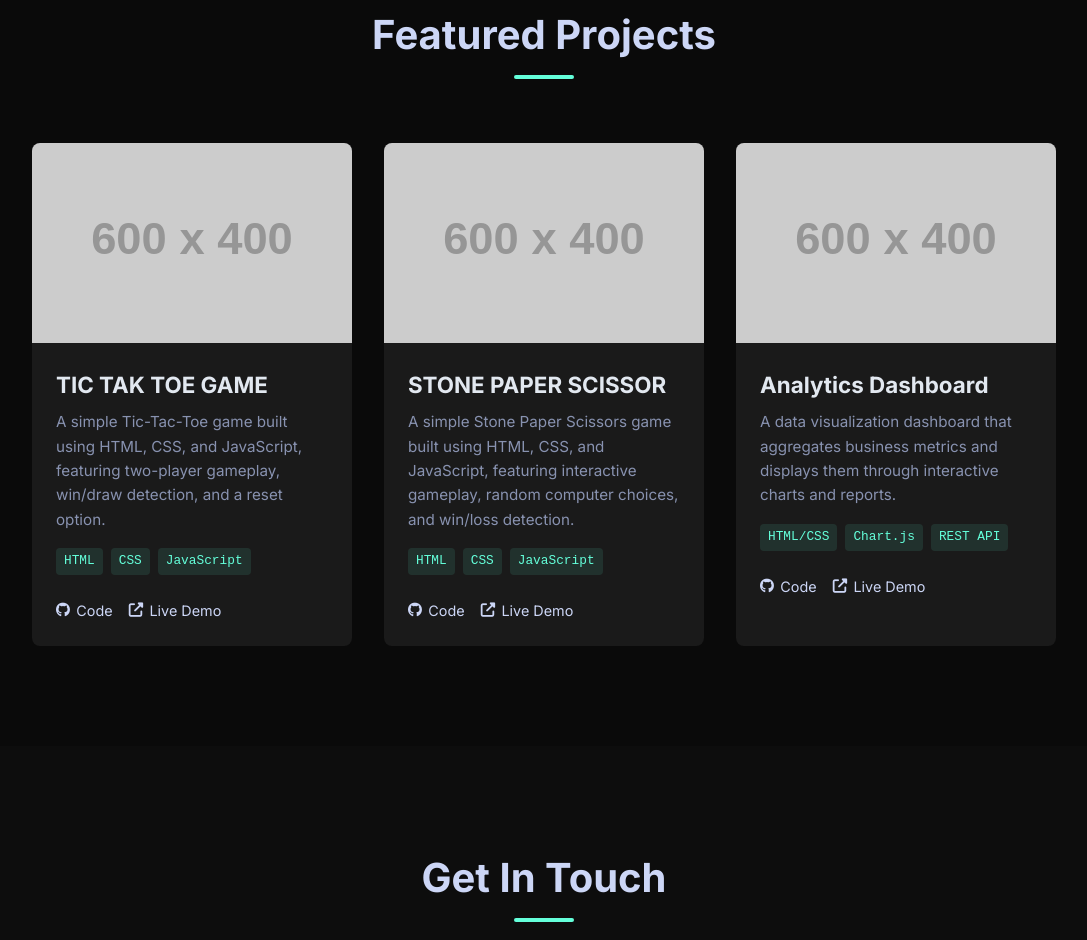
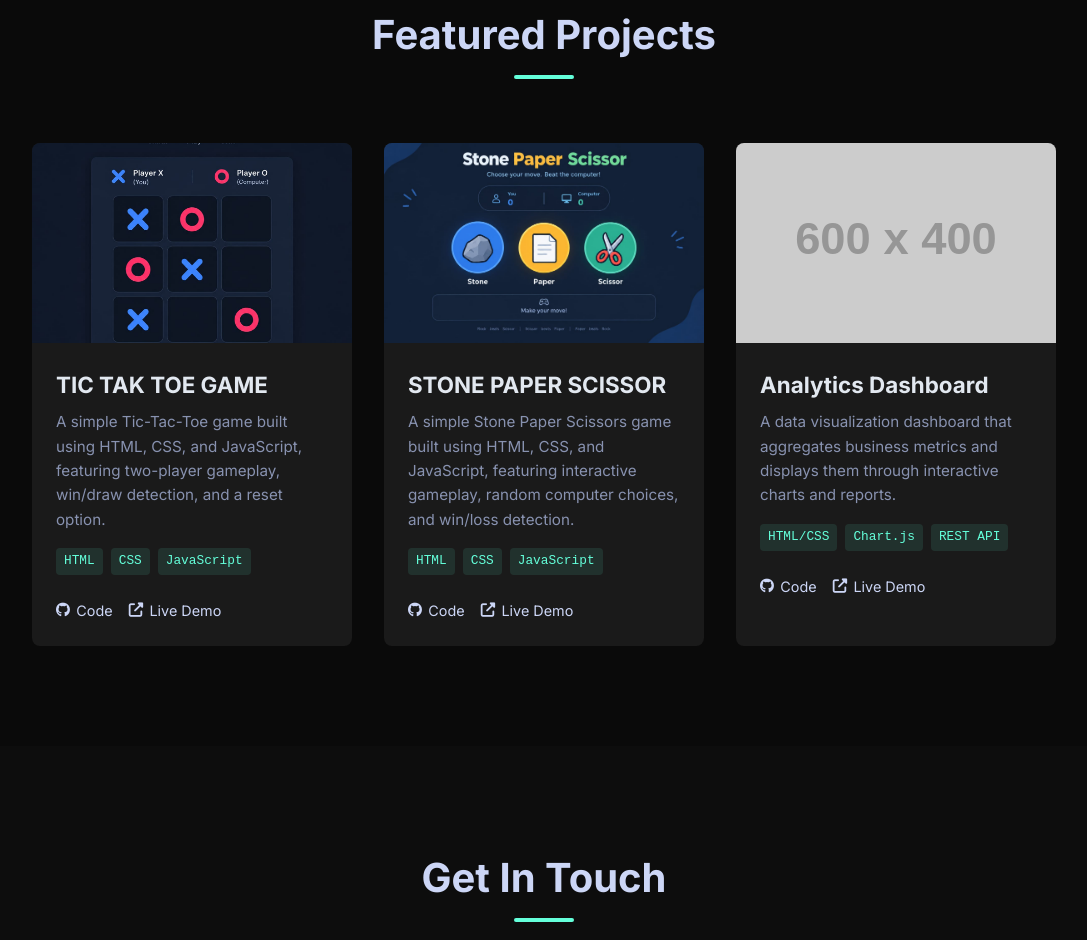
Before and after one commit to VEDANTSABE/portfolio-website, a website: page index.html in a window 1280 px wide. Shown: the part 1733-2673 px from the top of the page, without its empty margins (96-1183 px from the left). Drawn offline with Linux system fonts and the light colour scheme; placeholder pictures from the web are drawn by us.

Commit message:
update portfolio project pictures

```diff
--- a/index.html
+++ b/index.html
@@ -86,7 +86,7 @@
             <!-- Project 1 -->
             <div class="project-card">
                 <div class="project-image">
-                    <img src="https://via.placeholder.com/600x400/16213e/ffffff?text=E-Commerce+Platform" alt="Project 1">
+                    <img src="WhatsApp Image 2026-10-08 at 10.01.49 AM.jpeg" alt="Project 1">
                 </div>
                 <div class="project-info">
                     <h3>TIC TAK TOE GAME</h3>
@@ -103,7 +103,7 @@
             <!-- Project 2 -->
             <div class="project-card">
                 <div class="project-image">
-                    <img src="https://via.placeholder.com/600x400/0f3460/ffffff?text=Task+Management+App" alt="Project 2">
+                    <img src="WhatsApp Image 2026-10-08 at 10.02.33 AM.jpeg" alt="Project 2">
                 </div>
                 <div class="project-info">
                     <h3>STONE PAPER SCISSOR</h3>
```
Also changed, not shown: WhatsApp Image 2026-10-08 at 10.01.49 AM.jpeg (added), WhatsApp Image 2026-10-08 at 10.02.33 AM.jpeg (added).
